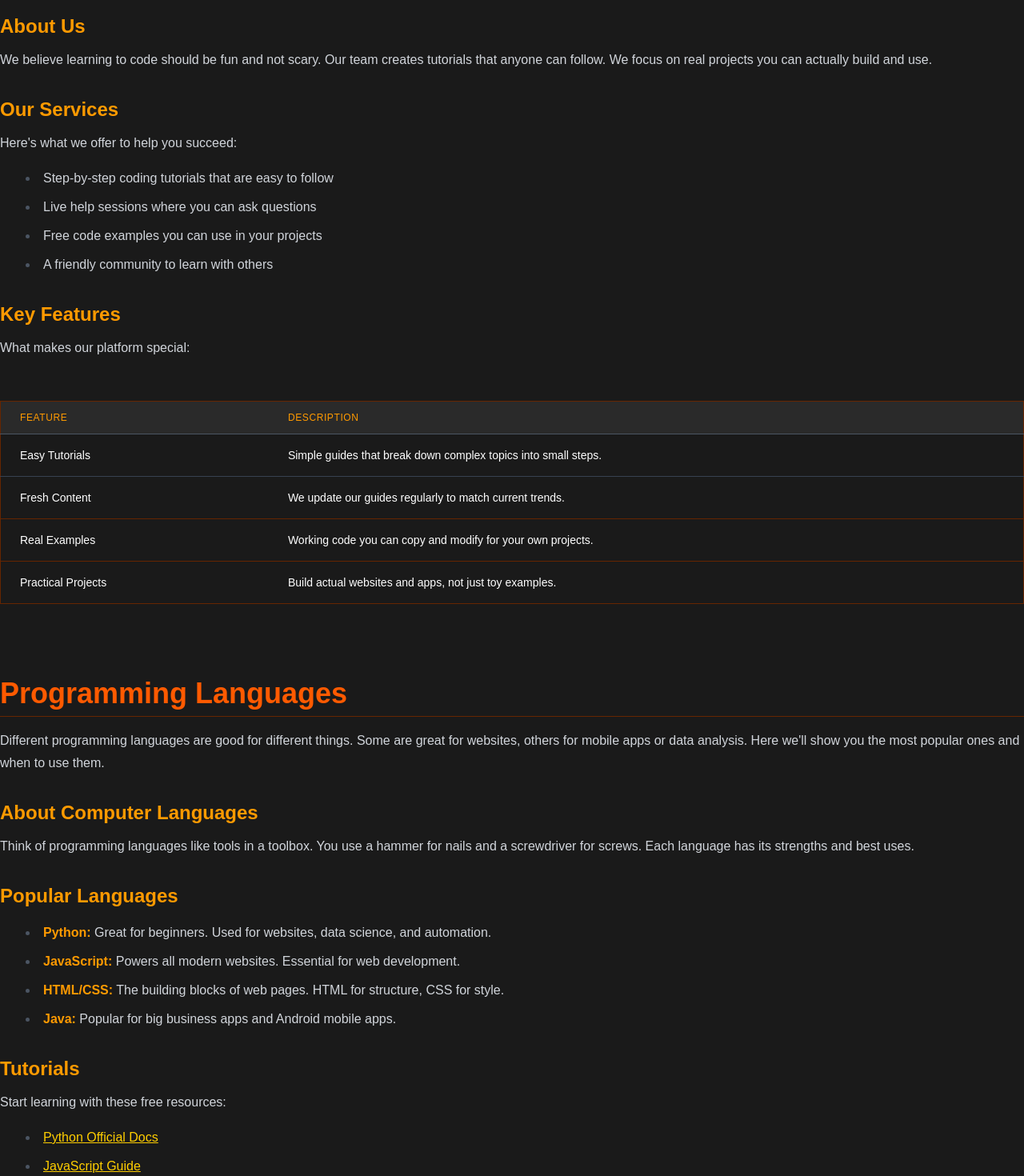
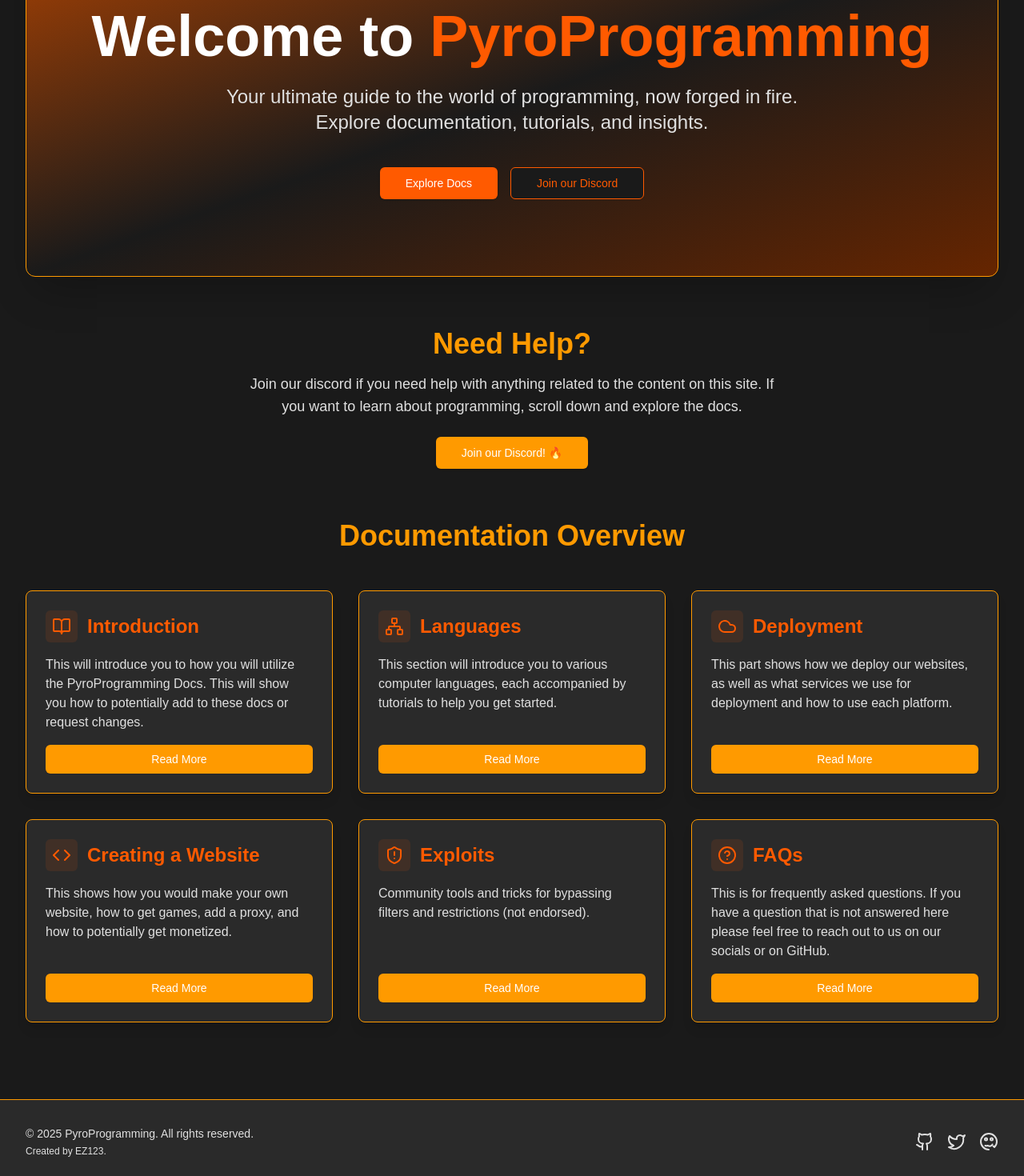
Before and after one commit to 321EZ123/PyroProgramming, a Next.js app: page / in a window 1280 px wide. Shown: the part 200-1670 px from the top of the page at 80% size. Built offline with nearby package versions, Linux system fonts and the light colour scheme.

Commit message:
Update page.tsx

```diff
--- a/src/app/page.tsx
+++ b/src/app/page.tsx
@@ -1,203 +1,128 @@
-import type React from 'react';
+import { Button } from "@/components/ui/button";
 import Link from 'next/link';
+import { BookOpen, Network, Cloud, Code, Puzzle, ShieldAlert, CircleHelp } from 'lucide-react';
 
-const DocsSection: React.FC<{
-  id: string;
+interface CardProps {
+  icon: React.ReactNode;
   title: string;
-  lastUpdated?: string;
-  children: React.ReactNode;
-}> = ({ id, title, lastUpdated, children }) => (
-  <section id={id} className="mb-16 scroll-mt-20">
-    <div className="flex justify-between items-center mb-4 pb-2 border-b border-fire-darker">
-      <h2 className="text-4xl font-bold text-primary">{title}</h2>
-      {lastUpdated && (
-        <p className="text-sm text-muted-foreground">Last updated: {lastUpdated}</p>
-      )}
+  description: string;
+  link: string;
+  ariaLabel?: string;
+}
+
+const InfoCard = ({ icon, title, description, link, ariaLabel }: CardProps) => (
+  <div className="bg-card p-6 rounded-lg shadow-lg border border-fire-medium hover:shadow-primary/50 transition-shadow duration-300 flex flex-col">
+    <div className="flex items-center mb-4">
+      <div className="p-2 bg-primary/10 rounded-md mr-3 text-primary">
+        {icon}
+      </div>
+      <h3 className="text-2xl font-semibold text-primary">{title}</h3>
     </div>
-    <div className="prose prose-invert max-w-none prose-headings:text-secondary prose-a:text-accent hover:prose-a:text-fire-bright prose-strong:text-fire-medium prose-blockquote:border-fire-medium prose-code:text-fire-yellow prose-code:bg-card prose-code:p-1 prose-code:rounded-sm">
-      {children}
-    </div>
-  </section>
-);
-
-const Table: React.FC<{
-  headers: string[];
-  rows: string[][];
-}> = ({ headers, rows }) => (
-  <div className="overflow-x-auto my-6">
-    <table className="min-w-full divide-y divide-fire-darker border border-fire-darker rounded-md">
-      <thead className="bg-card">
-        <tr>
-          {headers.map((header) => (
-            <th
-              key={header}
-              scope="col"
-              className="px-6 py-3 text-left text-xs font-medium text-muted-foreground uppercase tracking-wider"
-            >
-              {header}
-            </th>
-          ))}
-        </tr>
-      </thead>
-      <tbody className="bg-background divide-y divide-fire-darker">
-        {rows.map((row) => (
-          <tr key={row[0]}>
-            {row.map((cell, cellIndex) => (
-              <td
-                key={cell}
-                className="px-6 py-4 whitespace-nowrap text-sm text-foreground"
-              >
-                {cell}
-              </td>
-            ))}
-          </tr>
-        ))}
-      </tbody>
-    </table>
+    <p className="text-muted-foreground mb-4 flex-grow">{description}</p>
+    <Button variant="secondary" asChild className="mt-auto bg-fire-medium hover:bg-fire-bright text-secondary-foreground">
+      <Link href={link} aria-label={ariaLabel || title}>Read More</Link>
+    </Button>
   </div>
 );
 
-export default function DocsPage() {
+const cardData: CardProps[] = [
+  {
+    icon: <BookOpen size={24} />,
+    title: "Introduction",
+    description: "This will introduce you to how you will utilize the PyroProgramming Docs. This will show you how to potentially add to these docs or request changes.",
+    link: "/docs#section-1",
+    ariaLabel: "Card to redirect to section 1, Introduction"
+  },
+  {
+    icon: <Network size={24} />,
+    title: "Languages",
+    description: "This section will introduce you to various computer languages, each accompanied by tutorials to help you get started.",
+    link: "/docs#section-2",
+    ariaLabel: "Card to redirect to section 2, Languages"
+  },
+  {
+    icon: <Cloud size={24} />,
+    title: "Deployment",
+    description: "This part shows how we deploy our websites, as well as what services we use for deployment and how to use each platform.",
+    link: "/docs#section-3",
+    ariaLabel: "Card to redirect to section 3, Deployment"
+  },
+  {
+    icon: <Code size={24} />,
+    title: "Creating a Website",
+    description: "This shows how you would make your own website, how to get games, add a proxy, and how to potentially get monetized.",
+    link: "/docs#section-4",
+    ariaLabel: "Card to redirect to section 4, Making your website"
+  },
+  {
+    icon: <ShieldAlert size={24} />,
+    title: "Exploits",
+    description: "Community tools and tricks for bypassing filters and restrictions (not endorsed).",
+    link: "/docs#section-5",
+    ariaLabel: "Card to redirect to section 5, Exploits"
+  },
+  {
+    icon: <CircleHelp size={24} />,
+    title: "FAQs",
+    description: "This is for frequently asked questions. If you have a question that is not answered here please feel free to reach out to us on our socials or on GitHub.",
+    link: "/docs#section-6",
+    ariaLabel: "Card to redirect to section 6, FAQs"
+  }
+];
+
+export default function Home() {
   return (
-    <article>
-      <DocsSection id="section-1" title="Introduction" lastUpdated="April 15, 2025">
-        <p className="mb-4">Welcome to PyroProgramming! We're here to help you learn programming in an easy way. Our guides are simple and straightforward. Whether you're just starting out or want to learn something new, we've got you covered.</p>
+    <div className="container mx-auto px-4 sm:px-6 lg:px-8 py-12">
+      <section className="py-16 md:py-24 text-center bg-gradient-to-br from-fire-dark via-background to-fire-darker rounded-xl shadow-2xl border border-fire-medium mb-16">
+        <h1 className="text-5xl md:text-7xl font-bold mb-6">
+          Welcome to <span className="text-primary">PyroProgramming</span>
+        </h1>
+        <p className="text-xl md:text-2xl text-muted-foreground mb-10 max-w-3xl mx-auto">
+          Your ultimate guide to the world of programming, now forged in fire. Explore documentation, tutorials, and insights.
+        </p>
+        <div className="space-y-4 sm:space-y-0 sm:space-x-4">
+          <Button asChild size="lg" className="w-full sm:w-auto bg-primary hover:bg-fire-bright text-primary-foreground">
+            <Link href="/docs">
+              Explore Docs
+            </Link>
+          </Button>
+          <Button asChild variant="outline" size="lg" className="w-full sm:w-auto border-primary text-primary hover:bg-primary/10 hover:text-primary-foreground">
+            <a href="https://discord.gg/Gv4rVt2SJp" target="_blank" rel="noopener noreferrer">
+              Join our Discord
+            </a>
+          </Button>
+        </div>
+      </section>
 
-        <h3 id="item-1-1" className="text-2xl font-semibold text-secondary mt-8 mb-3 scroll-mt-20">About Us</h3>
-        <p className="mb-4">We believe learning to code should be fun and not scary. Our team creates tutorials that anyone can follow. We focus on real projects you can actually build and use.</p>
+      <section className="text-center mb-16">
+        <h2 className="text-3xl md:text-4xl font-bold mb-4 text-secondary">Need Help?</h2>
+        <p className="text-lg text-muted-foreground mb-6 max-w-2xl mx-auto">
+          Join our discord if you need help with anything related to the content on this site. If you want to learn about programming, scroll down and explore the docs.
+        </p>
+        <Button asChild size="lg" className="bg-secondary hover:bg-fire-bright text-secondary-foreground">
+          <a href="https://discord.gg/Gv4rVt2SJp/" target="_blank" rel="noopener noreferrer">
+            Join our Discord! 🔥
+          </a>
+        </Button>
+      </section>
 
-        <h3 id="item-1-2" className="text-2xl font-semibold text-secondary mt-8 mb-3 scroll-mt-20">Our Services</h3>
-        <p className="mb-4">Here's what we offer to help you succeed:</p>
-        <ul className="list-disc list-inside my-4 space-y-2">
-          <li>Step-by-step coding tutorials that are easy to follow</li>
-          <li>Live help sessions where you can ask questions</li>
-          <li>Free code examples you can use in your projects</li>
-          <li>A friendly community to learn with others</li>
-        </ul>
-
-        <h3 id="item-1-3" className="text-2xl font-semibold text-secondary mt-8 mb-3 scroll-mt-20">Key Features</h3>
-        <p className="mb-4">What makes our platform special:</p>
-        <Table
-          headers={["Feature", "Description"]}
-          rows={[
-            ["Easy Tutorials", "Simple guides that break down complex topics into small steps."],
-            ["Fresh Content", "We update our guides regularly to match current trends."],
-            ["Real Examples", "Working code you can copy and modify for your own projects."],
-            ["Practical Projects", "Build actual websites and apps, not just toy examples."]
-          ]}
-        />
-      </DocsSection>
-
-      <DocsSection id="section-2" title="Programming Languages">
-        <p className="mb-4">Different programming languages are good for different things. Some are great for websites, others for mobile apps or data analysis. Here we'll show you the most popular ones and when to use them.</p>
-
-        <h3 id="item-2-1" className="text-2xl font-semibold text-secondary mt-8 mb-3 scroll-mt-20">About Computer Languages</h3>
-        <p className="mb-4">Think of programming languages like tools in a toolbox. You use a hammer for nails and a screwdriver for screws. Each language has its strengths and best uses.</p>
-
-        <h3 id="item-2-3" className="text-2xl font-semibold text-secondary mt-8 mb-3 scroll-mt-20">Popular Languages</h3>
-        <ul className="list-disc list-inside my-4 space-y-2">
-          <li><strong>Python:</strong> Great for beginners. Used for websites, data science, and automation.</li>
-          <li><strong>JavaScript:</strong> Powers all modern websites. Essential for web development.</li>
-          <li><strong>HTML/CSS:</strong> The building blocks of web pages. HTML for structure, CSS for style.</li>
-          <li><strong>Java:</strong> Popular for big business apps and Android mobile apps.</li>
-        </ul>
-
-        <h3 id="item-2-3" className="text-2xl font-semibold text-secondary mt-8 mb-3 scroll-mt-20">Tutorials</h3>
-        <p className="mb-4">Start learning with these free resources:</p>
-        <ul className="list-disc list-inside my-4 space-y-2">
-          <li><a href="https://docs.python.org/3/" className="text-accent hover:text-fire-bright" target="_blank" rel="noopener noreferrer">Python Official Docs</a></li>
-          <li><a href="https://developer.mozilla.org/en-US/docs/Web/JavaScript" className="text-accent hover:text-fire-bright" target="_blank" rel="noopener noreferrer">JavaScript Guide</a></li>
-          <li><a href="https://www.w3schools.com/" className="text-accent hover:text-fire-bright" target="_blank" rel="noopener noreferrer">W3Schools (HTML/CSS)</a></li>
-        </ul>
-
-        <p className="mb-4">For a more interactive learning experience, be sure to check out our <Link href="/tutorials" className="text-accent hover:text-fire-bright">Language Tutorials</Link> page, which provides code examples and hands-on exercises.</p>
-      </DocsSection>
-
-      <DocsSection id="section-3" title="Deployment">
-        <p className="mb-4">Once you build your website, you need to put it online so others can see it. This is called deployment. Many services let you do this for free, which is perfect when you're learning.</p>
-
-        <h3 id="item-3-1" className="text-2xl font-semibold text-secondary mt-8 mb-3 scroll-mt-20">Custom Domains</h3>
-        <p className="mb-4">A custom domain is your own website name like "mysite.com" instead of "mysite.netlify.app". You have to buy these from companies like Namecheap. They usually cost around $10-15 per year.</p>
-
-        <h3 id="item-3-2" className="text-2xl font-semibold text-secondary mt-8 mb-3 scroll-mt-20">Fastly</h3>
-        <p className="mb-4">Fastly is a content delivery network that makes websites load faster worldwide. It's more advanced and typically used by bigger companies.</p>
-
-        <h3 id="item-3-3" className="text-2xl font-semibold text-secondary mt-8 mb-3 scroll-mt-20">Back4App (b4a.run)</h3>
-        <p className="mb-4">Back4App lets you run more complex apps that need a server. You'll need to create a Dockerfile, which tells the service how to run your app. It has a free tier that's good for testing.</p>
-
-        <h3 id="item-3-4" className="text-2xl font-semibold text-secondary mt-8 mb-3 scroll-mt-20">Vercel (vercel.app)</h3>
-        <p className="mb-4">Vercel is super easy to use. Just connect your GitHub account and it automatically deploys your website whenever you make changes. Perfect for static sites and React apps.</p>
-
-        <h3 id="item-3-5" className="text-2xl font-semibold text-secondary mt-8 mb-3 scroll-mt-20">Netlify (netlify.app)</h3>
-        <p className="mb-4">Similar to Vercel, Netlify makes deployment simple. Drag and drop your files or connect to GitHub. Great for beginners and has useful features like form handling.</p>
-
-        <h3 id="item-3-6" className="text-2xl font-semibold text-secondary mt-8 mb-3 scroll-mt-20">Railway (railway.app)</h3>
-        <p className="mb-4">Railway gives you free credits each month to run your apps. Good for both simple websites and complex apps with databases. Credits refresh monthly but can run out if you use too much.</p>
-
-        <h3 id="item-3-7" className="text-2xl font-semibold text-secondary mt-8 mb-3 scroll-mt-20">Koyeb (koyeb.app)</h3>
-        <p className="mb-4">Koyeb lets you run one free service at a time. Great for testing your apps before deciding if you want to pay for more services.</p>
-      </DocsSection>
-
-      <DocsSection id="section-4" title="Creating a Website">
-        <p className="mb-4">Building your own website is easier than you think. You can start simple and add features as you learn. Here's everything you need to know to get started.</p>
-
-        <h3 id="item-4-1" className="text-2xl font-semibold text-secondary mt-8 mb-3 scroll-mt-20">How to obtain games</h3>
-        <p className="mb-4">If you want to add games to your site, look for open-source games on GitHub. Always check the license to make sure you can use them legally.</p>
-        <ol className="list-decimal list-inside my-4 space-y-2">
-          <li>Search GitHub for games with open licenses</li>
-          <li>Download the game files or copy the code</li>
-          <li>Add them to your website project</li>
-        </ol>
-
-        <h3 id="item-4-2" className="text-2xl font-semibold text-secondary mt-8 mb-3 scroll-mt-20">What to learn</h3>
-        <p className="mb-4">Start with these three essential skills: HTML (structure), CSS (styling), and JavaScript (interactivity). Use free resources like Codecademy, YouTube tutorials, or ask AI assistants for help.</p>
-
-        <h3 id="item-4-3" className="text-2xl font-semibold text-secondary mt-8 mb-3 scroll-mt-20">How to deploy your app</h3>
-        <p className="mb-4">Pick a free hosting service like Netlify, GitHub Pages, or Vercel. Each has different strengths, so try a few to see which you like best.</p>
-
-        <h3 id="item-4-4" className="text-2xl font-semibold text-secondary mt-8 mb-3 scroll-mt-20">Legal</h3>
-        <p className="mb-4">Always check licenses before using other people's code or games. Most open-source projects tell you exactly how you can use them.</p>
-
-        <h3 id="item-4-5" className="text-2xl font-semibold text-secondary mt-8 mb-3 scroll-mt-20">Potential Monetization</h3>
-        <p className="mb-4">Once your site gets traffic, you can make money through ads, donations, or sponsorships. Start small and focus on building a good site first.</p>
-      </DocsSection>
-
-      <DocsSection id="section-5" title="Exploits">
-        <p className="mb-4">This section contains community-shared tools and methods for getting around web filters and restrictions. We don't create or endorse these tools. They're shared for educational purposes only.</p>
-        <p className="mb-4">For a broader collection of exploits and tools, see the <a href="https://github.com/wea-f/ByePassHub/tree/main/Exploits" target="_blank" rel="noopener noreferrer" className="text-accent hover:text-fire-bright">ByePassHub Exploits</a> repository.</p>
-
-        <h3 id="item-5-1" className="text-2xl font-semibold text-secondary mt-8 mb-3 scroll-mt-20">Browser Extensions</h3>
-        <p className="mb-4">These are small add-ons for your browser that can change how websites work. Some can hide your browsing or route traffic through different servers to bypass blocks.</p>
-
-        <h3 id="item-5-2" className="text-2xl font-semibold text-secondary mt-8 mb-3 scroll-mt-20">Extension Blockers</h3>
-        <p className="mb-4">Tools that stop other browser extensions from running. They can disable filtering software by preventing it from loading or working properly.</p>
-
-        <h3 id="item-5-3" className="text-2xl font-semibold text-secondary mt-8 mb-3 scroll-mt-20">ChromeOS Methods</h3>
-        <p className="mb-4">Techniques for Chromebook devices that let you run custom software or access developer features. These often involve special modes like developer mode or recovery mode.</p>
-
-        <p className="mb-4 p-4 bg-card border border-fire-medium rounded-md">
-          <strong>Important:</strong> These tools are shared by the community for educational purposes. We do not recommend using them in school or work environments where they may violate policies.
-        </p>
-      </DocsSection>
-
-      <DocsSection id="section-6" title="FAQs">
-        <p className="mb-4">Here are answers to the most common questions we get. If you don't find what you're looking for, feel free to reach out on our Discord or GitHub.</p>
-
-        <h3 className="text-xl font-semibold text-secondary mt-6 mb-2">How do I start learning programming?</h3>
-        <p className="mb-4">Start with HTML and CSS to build simple web pages. Then learn JavaScript to make them interactive. Practice by building small projects.</p>
-
-        <h3 className="text-xl font-semibold text-secondary mt-6 mb-2">Which programming language should I learn first?</h3>
-        <p className="mb-4">For web development, start with HTML/CSS/JavaScript. For general programming, Python is beginner-friendly and widely used.</p>
-
-        <h3 className="text-xl font-semibold text-secondary mt-6 mb-2">How long does it take to build a website?</h3>
-        <p className="mb-4">A simple website can be built in a few hours. A more complex site with features might take weeks or months, depending on your experience.</p>
-
-        <h3 className="text-xl font-semibold text-secondary mt-6 mb-2">Do I need to pay for hosting?</h3>
-        <p className="mb-4">Not necessarily. Many services offer free hosting for small projects. You only need to pay when you need more features or traffic.</p>
-
-        <h3 className="text-xl font-semibold text-secondary mt-6 mb-2">Can I use the code examples in my projects?</h3>
-        <p className="mb-4">Yes! Our code examples are free to use. Just check any third-party libraries for their specific licenses.</p>
-      </DocsSection>
-    </article>
+      <section>
+        <h2 className="text-3xl md:text-4xl font-bold mb-12 text-center text-secondary">
+          Documentation Overview
+        </h2>
+        <div className="grid grid-cols-1 md:grid-cols-2 lg:grid-cols-3 gap-8">
+          {cardData.map((card) => (
+            <InfoCard
+              key={card.title}
+              icon={card.icon}
+              title={card.title}
+              description={card.description}
+              link={card.link}
+              ariaLabel={card.ariaLabel}
+            />
+          ))}
+        </div>
+      </section>
+    </div>
   );
 }
```
